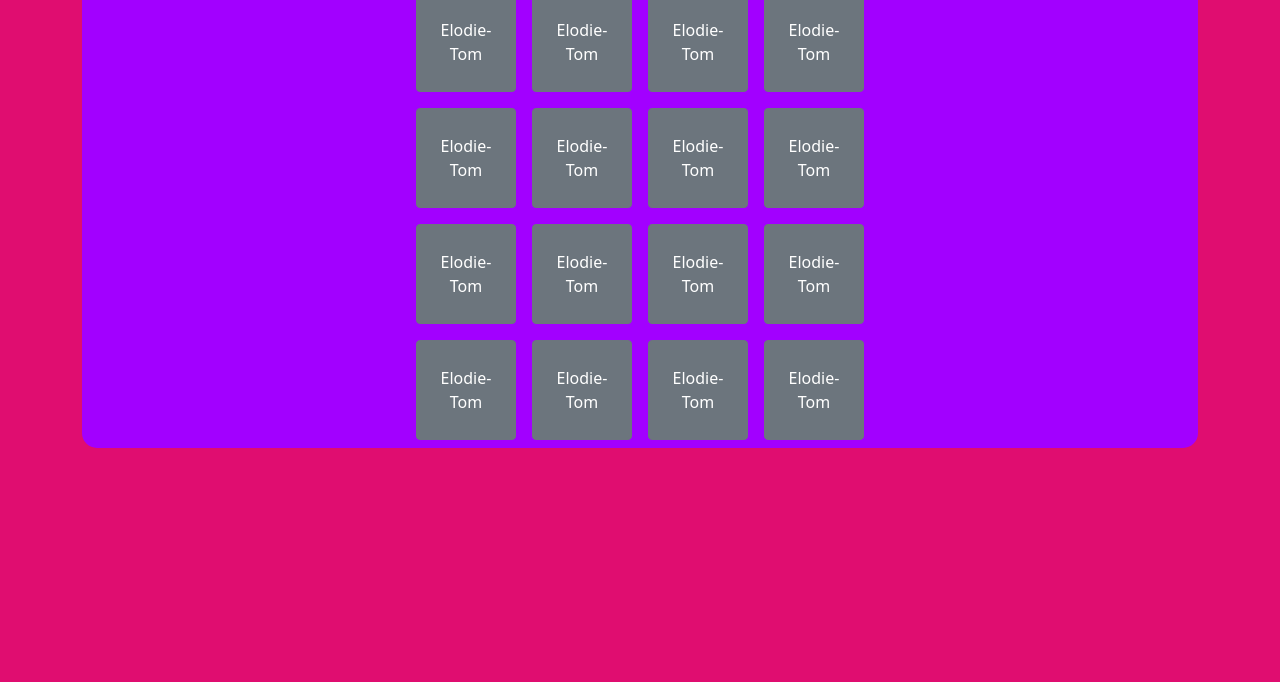
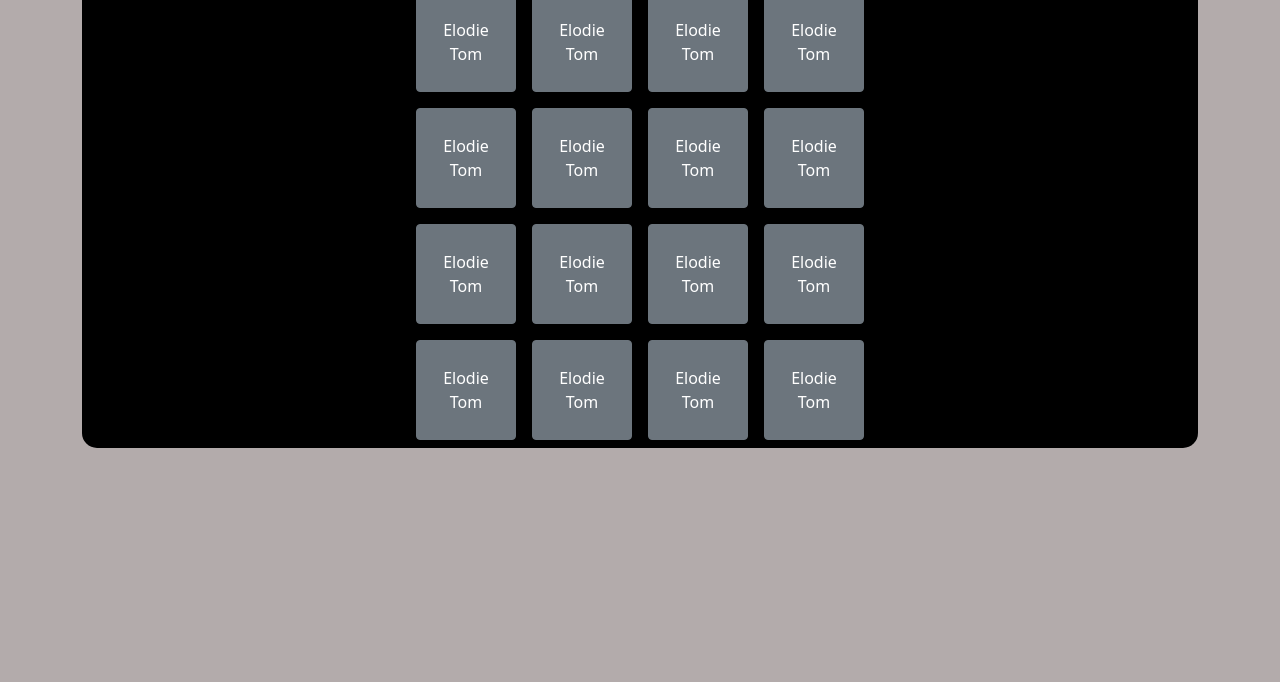
Before and after one commit to alainb-debug/jeu-memoire-js, a plain HTML site: page index.html in a window 1280 px wide. Shown: the part 118-800 px from the top of the page. Drawn offline with nearby package versions, Linux system fonts and the light colour scheme.

Commit message:
feat:projet fini

```diff
--- a/main.js
+++ b/main.js
@@ -28,7 +28,7 @@ function afficherTableau(){
         for(var j=0; j < tabJeu[i].length ; j++){
             if(tabJeu[i] [j] === 0){
 // importation d'image
-            txt +="<button class='btn btn-secondary m-2' style='width:100px;height:100px' onclick='verif(\""+i+" "+j+"\")'>Elodie-Tom</button>";
+            txt +="<button class='btn btn-secondary m-2' style='width:100px;height:100px' onclick='verif(\""+i+" "+j+"\")'>Elodie Tom</button>";
             }else{
                 txt += "<img src= '"+getImage(tabJeu [i] [j])+"' style='width:100px;height:100px' class='m-2'>";
             }
--- a/style.css
+++ b/style.css
@@ -1,7 +1,7 @@
 
 .f-1{
-  color: black;
-  background-color: rgb(162, 0, 255);
+  color: white;
+  background-color: black;
   border-radius: 15px;
 }
 h1{
@@ -11,6 +11,6 @@ h2{
     text-align: center;
 }
 body{
-    background-color: rgb(224, 13, 112);
+    background-color: rgb(179, 171, 171)
 
 }
```
